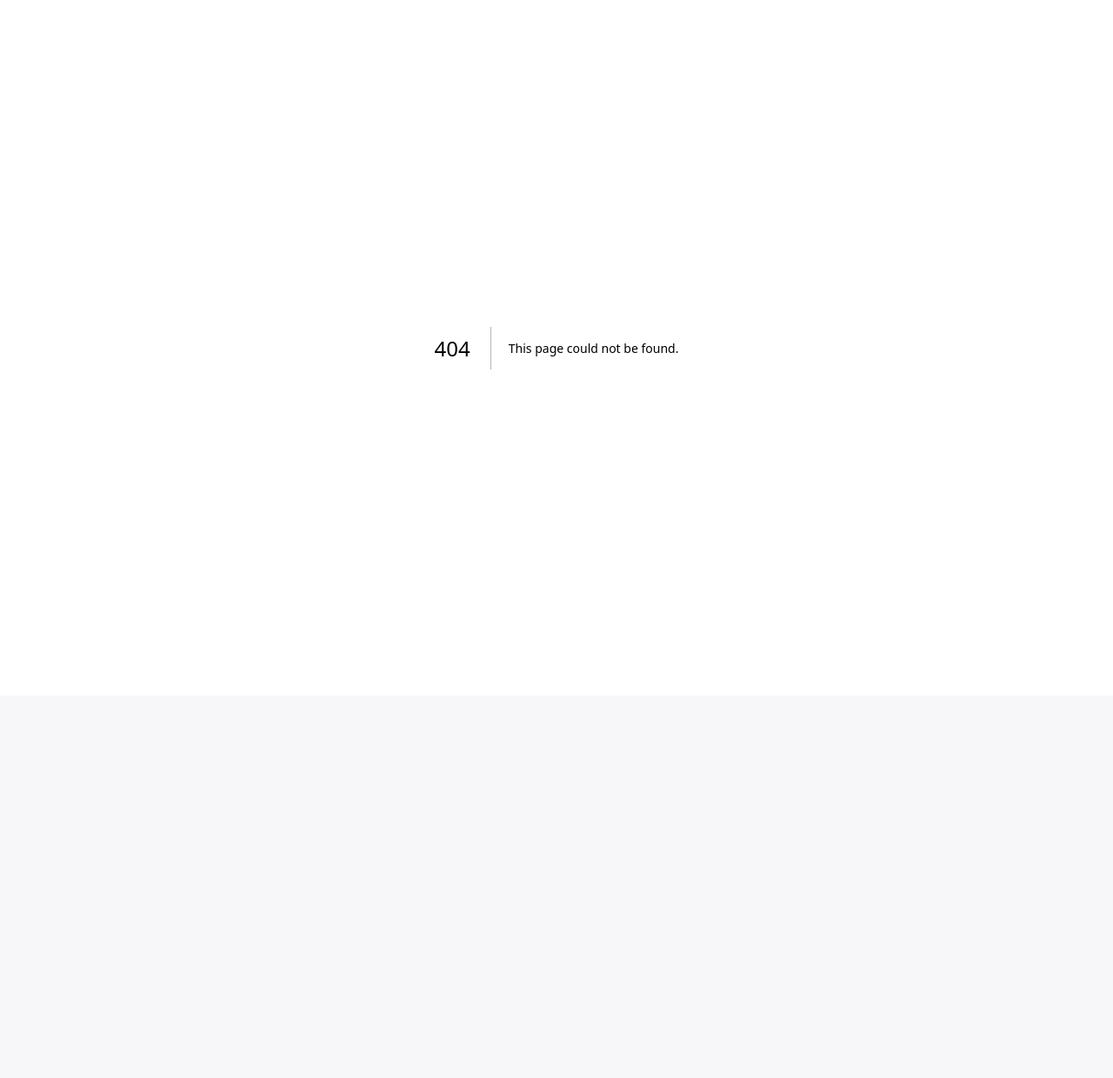
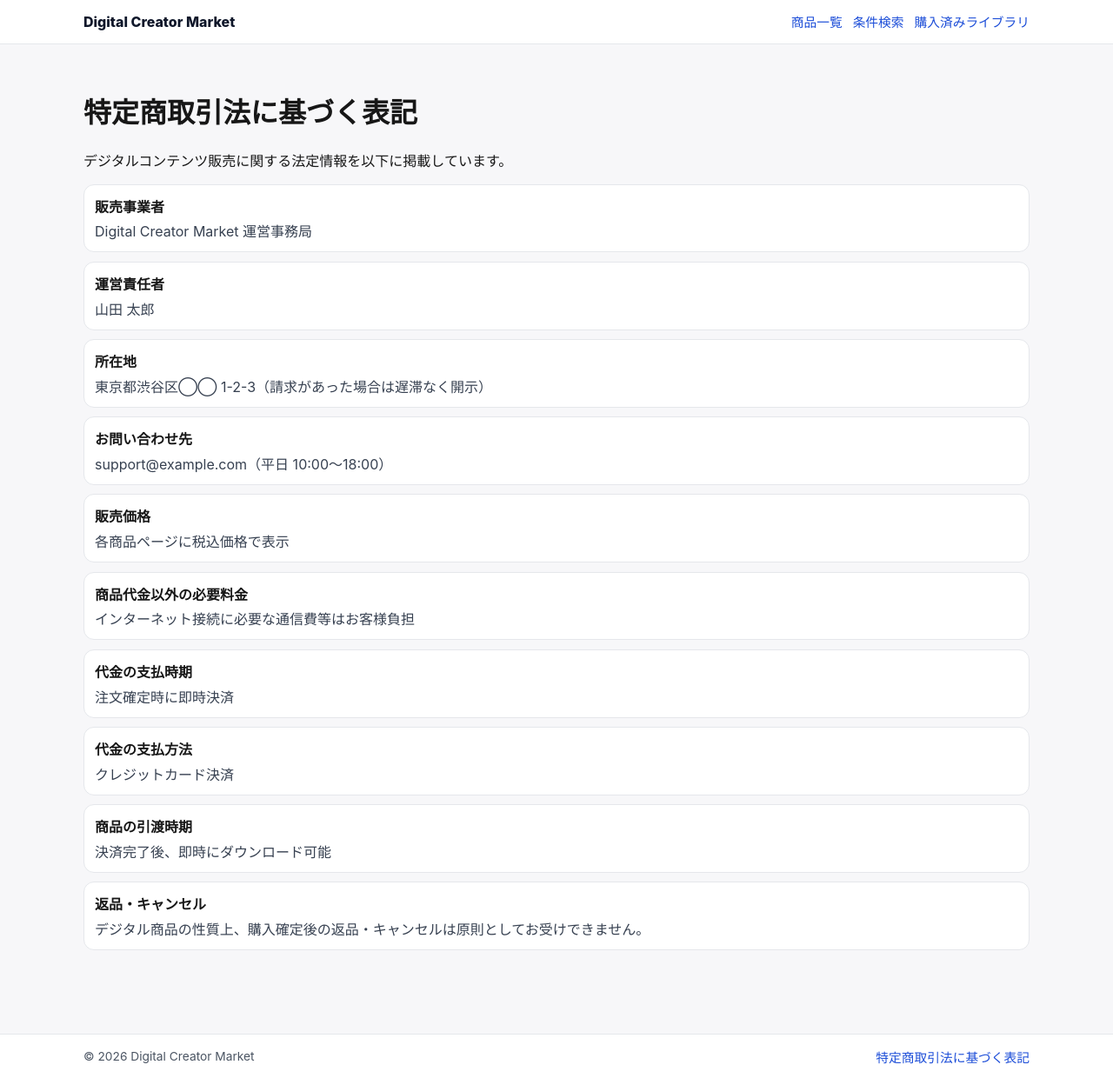
Before and after one commit to bara8383/hobby-ec-nextJS, a Next.js app: page /legal/tokushoho in a window 1280 px wide. Before the commit this address had no page. Shown: the whole page at 87% size. Before the commit the page ends 800 px from the top, so only its background shows below. Built offline with nearby package versions, Linux system fonts and the light colour scheme.

Commit message:
feat: add legal page and global store navigation

```diff
--- /dev/null
+++ b/app/(store)/legal/tokushoho/page.tsx
@@ -0,0 +1,43 @@
+import type { Metadata } from 'next';
+
+export const metadata: Metadata = {
+  title: '特定商取引法に基づく表記',
+  description: 'Digital Creator Market の特定商取引法に基づく表記です。',
+  alternates: {
+    canonical: '/legal/tokushoho'
+  }
+};
+
+const legalItems = [
+  { label: '販売事業者', value: 'Digital Creator Market 運営事務局' },
+  { label: '運営責任者', value: '山田 太郎' },
+  { label: '所在地', value: '東京都渋谷区◯◯ 1-2-3（請求があった場合は遅滞なく開示）' },
+  { label: 'お問い合わせ先', value: 'support@example.com（平日 10:00〜18:00）' },
+  { label: '販売価格', value: '各商品ページに税込価格で表示' },
+  { label: '商品代金以外の必要料金', value: 'インターネット接続に必要な通信費等はお客様負担' },
+  { label: '代金の支払時期', value: '注文確定時に即時決済' },
+  { label: '代金の支払方法', value: 'クレジットカード決済' },
+  { label: '商品の引渡時期', value: '決済完了後、即時にダウンロード可能' },
+  {
+    label: '返品・キャンセル',
+    value: 'デジタル商品の性質上、購入確定後の返品・キャンセルは原則としてお受けできません。'
+  }
+];
+
+export default function TokushohoPage() {
+  return (
+    <main>
+      <h1>特定商取引法に基づく表記</h1>
+      <p>デジタルコンテンツ販売に関する法定情報を以下に掲載しています。</p>
+
+      <dl className="legal-list">
+        {legalItems.map((item) => (
+          <div key={item.label} className="legal-item">
+            <dt>{item.label}</dt>
+            <dd>{item.value}</dd>
+          </div>
+        ))}
+      </dl>
+    </main>
+  );
+}
--- a/app/globals.css
+++ b/app/globals.css
@@ -372,3 +372,74 @@ a {
   background: #fff;
   cursor: pointer;
 }
+
+.site-header {
+  border-bottom: 1px solid #e5e7eb;
+  background: #ffffff;
+}
+
+.site-header-inner,
+.site-footer-inner {
+  max-width: 1120px;
+  margin: 0 auto;
+  padding: 0.9rem 1rem;
+  display: flex;
+  gap: 0.85rem;
+  align-items: center;
+  justify-content: space-between;
+  flex-wrap: wrap;
+}
+
+.site-logo {
+  font-weight: 800;
+  text-decoration: none;
+  color: #0f172a;
+}
+
+.site-nav,
+.site-footer nav {
+  display: flex;
+  gap: 0.75rem;
+  flex-wrap: wrap;
+}
+
+.site-nav a,
+.site-footer a {
+  color: #1d4ed8;
+  text-decoration: none;
+  font-size: 0.92rem;
+}
+
+.site-footer {
+  border-top: 1px solid #e5e7eb;
+  background: #ffffff;
+}
+
+.site-footer p {
+  margin: 0;
+  color: #4b5563;
+  font-size: 0.86rem;
+}
+
+.legal-list {
+  display: grid;
+  gap: 0.65rem;
+  margin: 1rem 0 0;
+}
+
+.legal-item {
+  border: 1px solid #e5e7eb;
+  background: #fff;
+  border-radius: 12px;
+  padding: 0.75rem;
+}
+
+.legal-item dt {
+  font-weight: 700;
+  margin-bottom: 0.3rem;
+}
+
+.legal-item dd {
+  margin: 0;
+  color: #374151;
+}
--- a/app/layout.tsx
+++ b/app/layout.tsx
@@ -1,4 +1,5 @@
 import type { Metadata } from 'next';
+import Link from 'next/link';
 import './globals.css';
 
 export const metadata: Metadata = {
@@ -27,7 +28,31 @@ export default function RootLayout({
 }>) {
   return (
     <html lang="ja">
-      <body>{children}</body>
+      <body>
+        <header className="site-header" aria-label="サイトヘッダー">
+          <div className="site-header-inner">
+            <Link href="/" className="site-logo">
+              Digital Creator Market
+            </Link>
+            <nav aria-label="主要ナビゲーション" className="site-nav">
+              <Link href="/products">商品一覧</Link>
+              <Link href="/search">条件検索</Link>
+              <Link href="/mypage/library">購入済みライブラリ</Link>
+            </nav>
+          </div>
+        </header>
+
+        {children}
+
+        <footer className="site-footer" aria-label="サイトフッター">
+          <div className="site-footer-inner">
+            <p>© {new Date().getFullYear()} Digital Creator Market</p>
+            <nav aria-label="フッターナビゲーション">
+              <Link href="/legal/tokushoho">特定商取引法に基づく表記</Link>
+            </nav>
+          </div>
+        </footer>
+      </body>
     </html>
   );
 }
```
